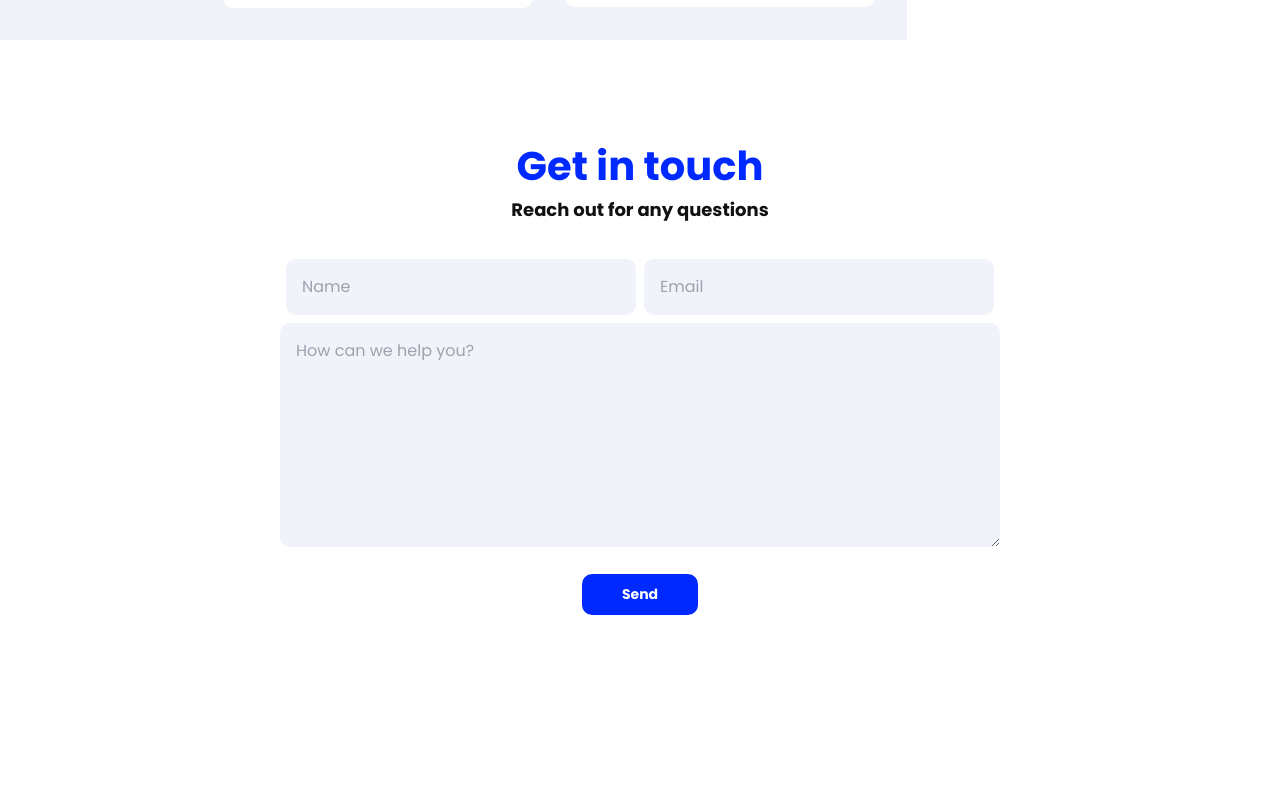
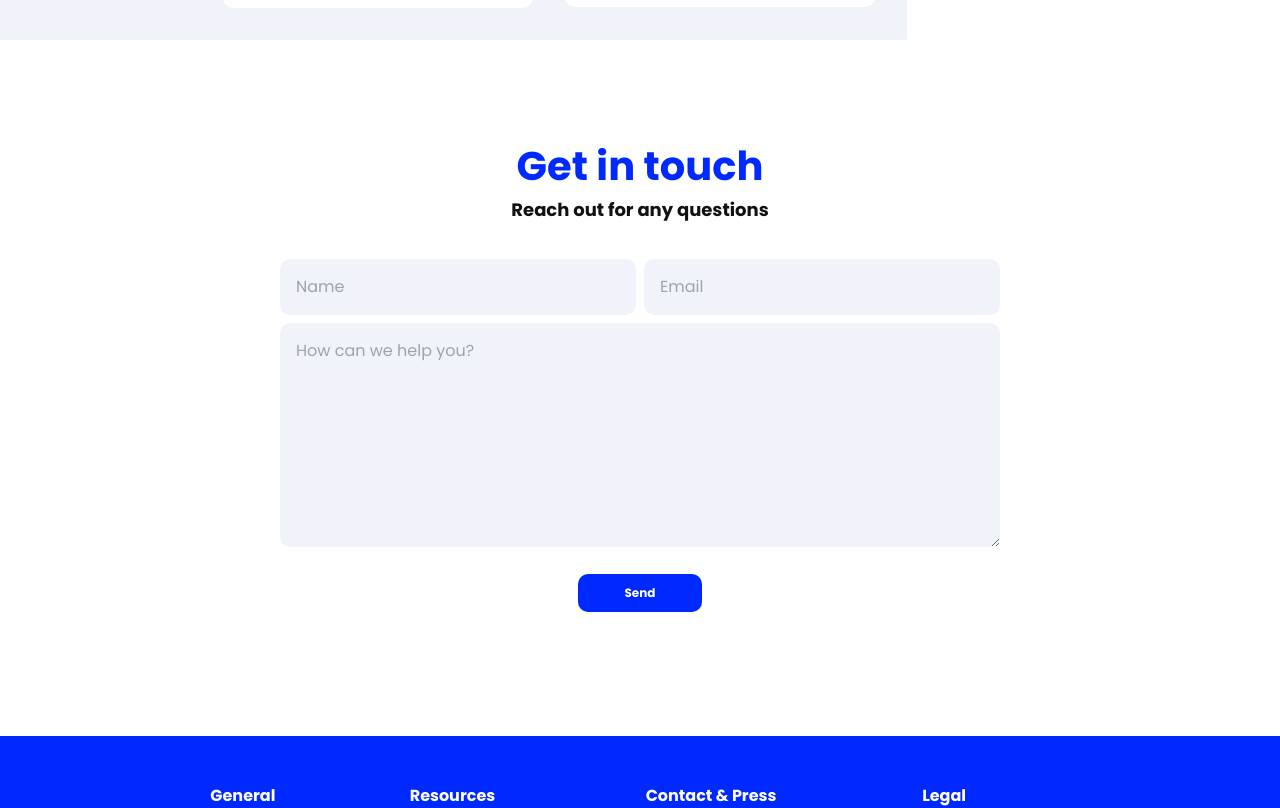
Before and after one commit to zainsadaqat/arithmo, a React (Create React App) app: page / in a window 1280 px wide. Shown: the part 3840-4648 px from the top of the page. Built offline with nearby package versions, Linux system fonts and the light colour scheme.

Commit message:
Fix input fields

```diff
--- a/src/components/GetInTouch.jsx
+++ b/src/components/GetInTouch.jsx
@@ -3,7 +3,7 @@ import Button from './Button';
 
 const GetInTouch = () => {
   return (
-    <section id="contact" className="min-h-[100vh]">
+    <section id="contact" className="min-h-[75vh]">
       <div className="mt-24">
         <h2 className="text-[30px] text-center text-[#0029FF] font-bold md:text-[40px]">
           Get in touch
@@ -19,7 +19,7 @@ const GetInTouch = () => {
             {/* Name Wrapper Begins */}
             <div className="m-1">
               <input
-                className="bg-[#F1F3FA] md:w-[350px] p-4 rounded-[10px]"
+                className="bg-[#F1F3FA] md:w-[356px] p-4 rounded-[10px]"
                 type="text"
                 name="name"
                 placeholder="Name"
@@ -30,7 +30,7 @@ const GetInTouch = () => {
             {/* Email Wrapper Begins */}
             <div className="m-1 flex">
               <input
-                className="bg-[#F1F3FA] md:w-[350px] p-4 rounded-[10px]"
+                className="bg-[#F1F3FA] md:w-[356px] p-4 rounded-[10px]"
                 type="email"
                 name="email"
                 placeholder="Email"
@@ -50,7 +50,12 @@ const GetInTouch = () => {
           </div>
         </div>
         <div className="m-4 flex justify-center">
-          <Button text="Send" />
+          <button
+            type="button"
+            className="text-[12px] py-[10px] px-[46px] bg-[#0029FF] text-white font-bold rounded-[10px]"
+          >
+            Send
+          </button>
         </div>
       </form>
     </section>
```
